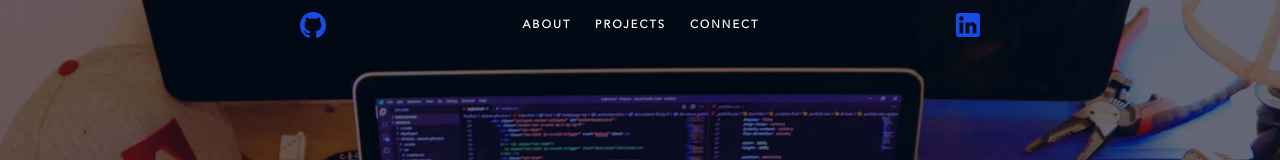
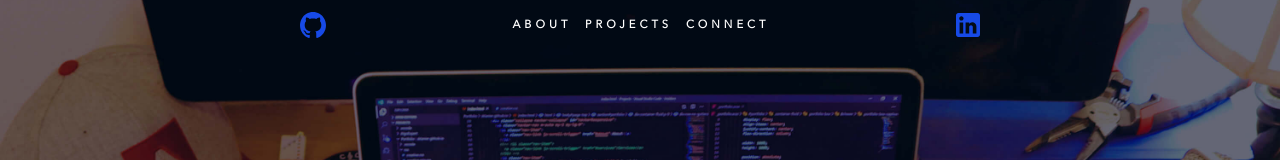
Before and after one commit to sklanier/Portfolio, a Next.js app: page / in a window 1280 px wide. Shown: the top 160 px of the page. Built offline with nearby package versions, Linux system fonts and the light colour scheme.

Commit message:
extended utility class navText

```diff
--- a/styles/globals.css
+++ b/styles/globals.css
@@ -15,7 +15,7 @@
         font-family: Avenir Next;
         font-weight: 700;
         font-size: .7rem;
-        letter-spacing: 2px;
+        letter-spacing: 4px;
         text-transform: uppercase;
     }
     .navText:hover {
```
